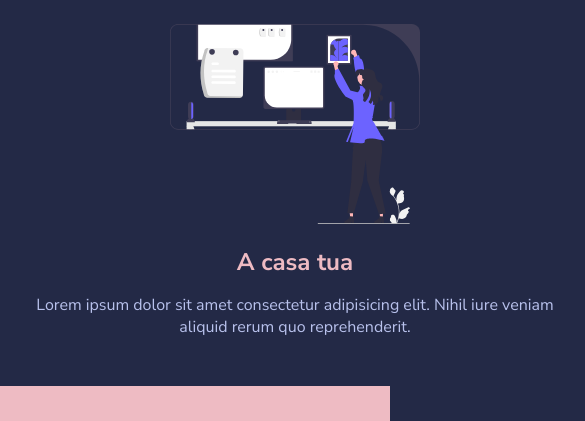
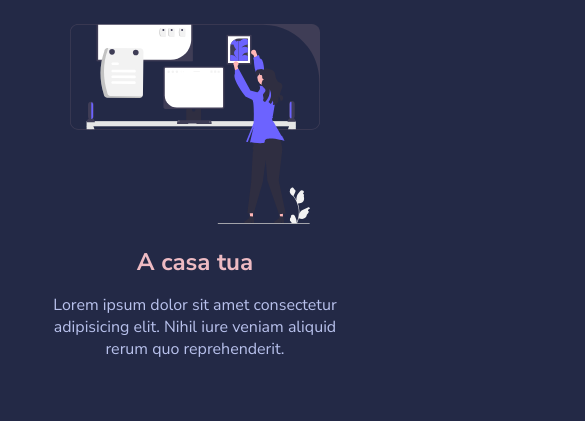
Before and after one commit to lambia/20240325-responsive-wannabe, a plain HTML site: page index.html in a window 390 px wide. Shown: the part 209-630 px from the top of the page, 585 px wide, since content can reach past the window. Drawn offline with Linux system fonts and the light colour scheme.

Commit message:
responsive

```diff
--- a/css/style.css
+++ b/css/style.css
@@ -129,3 +129,31 @@ img {
 /************************************************
      SOLUZIONE RESPONSIVE
   ************************************************/
+
+/* senza bonus sarebbe 768px  */
+@media screen and (max-width: 1140px) {
+    .container {
+        width: 100%;
+    }
+}
+
+
+@media screen and (max-width: 480px) {
+    .row {
+        /* oppure flex-wrap oppure flex-direction */
+        display: block;
+    }
+
+    .lessons .col,
+    .steps .col,
+    .why-us .col {
+        /* oppure 100% */
+        width: unset;
+        margin-bottom: 4rem;
+    }
+
+    .steps .col:last-child {
+        /* oppure 0 */
+        margin-bottom: unset;
+    }
+}
```
